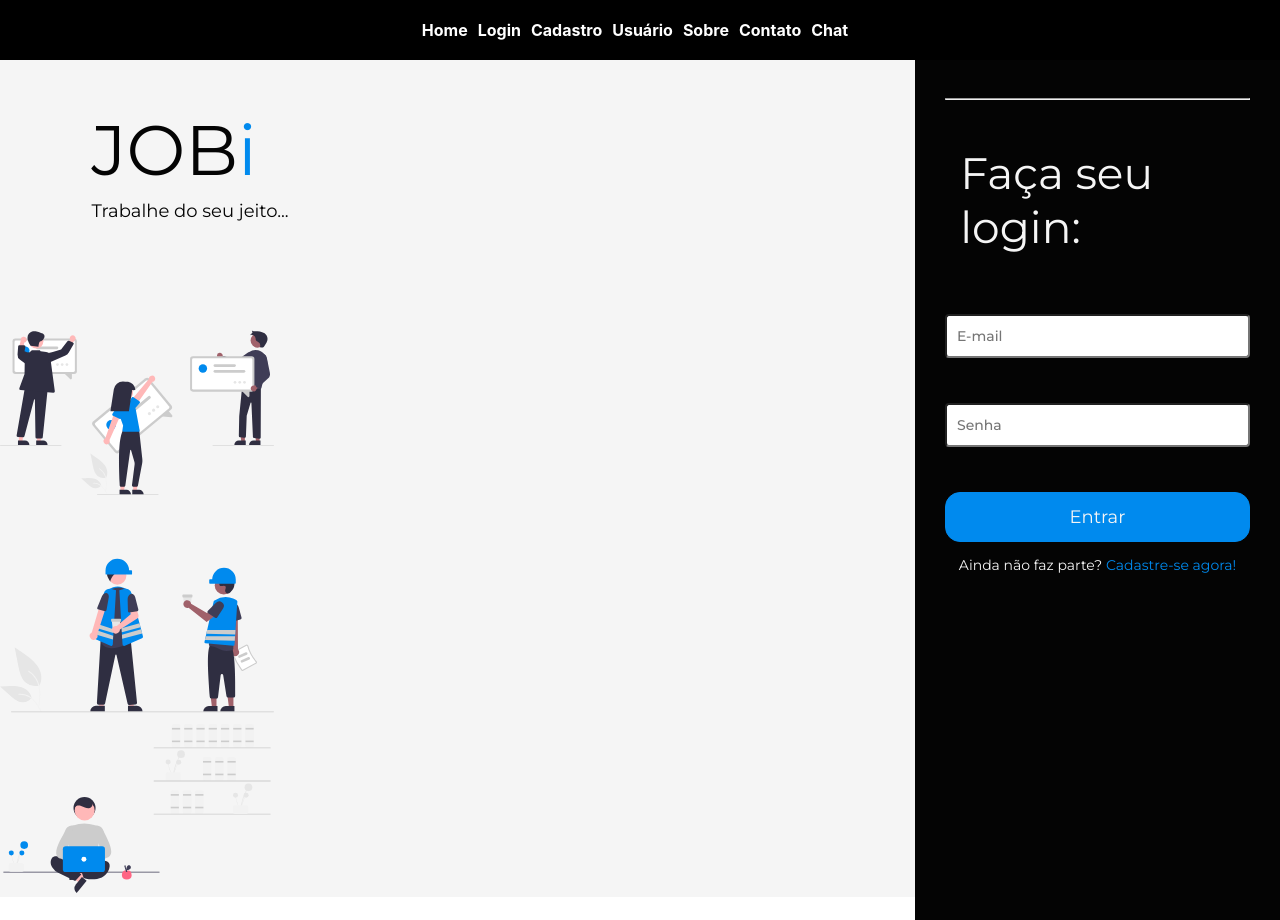
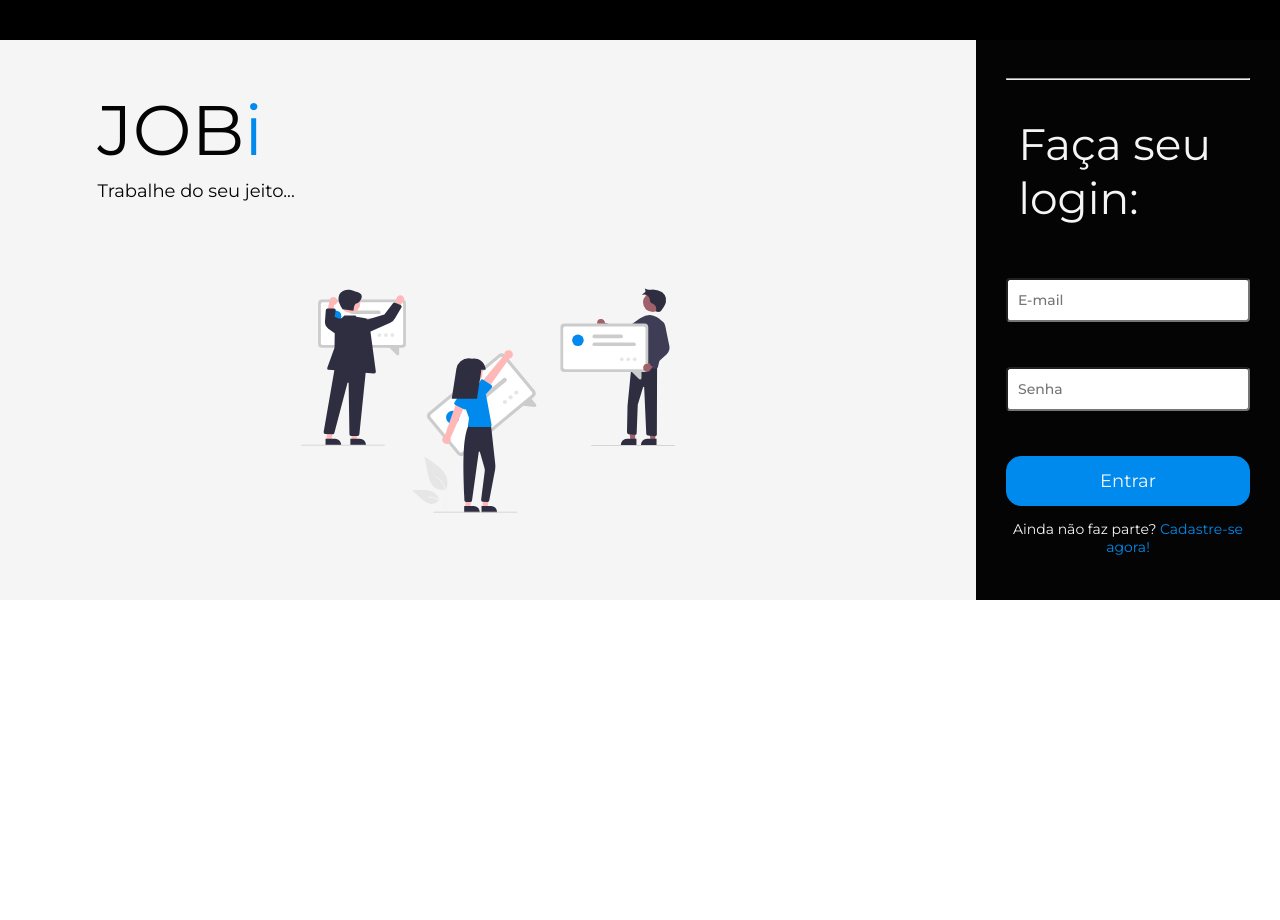
Before and after one commit to ES2-UFPI/JOBi, a React (Create React App) app in the folder frontend/: page /login in a window 1280 px wide. After the commit the page ends 800 px from the top, so only its background shows below. Built offline with nearby package versions, Linux system fonts and the light colour scheme.

Commit message:
Finalizando página de cadastro #36

```diff
--- a/frontend/src/components/Header/index.js
+++ b/frontend/src/components/Header/index.js
@@ -4,6 +4,7 @@ import './Header.css';
 function Header() {
     return (
       <div className="nav">
+        {/*
         <Link to="/">Home</Link>
         <Link to="login">Login</Link>
         <Link to="cadastro">Cadastro</Link>
@@ -11,6 +12,7 @@ function Header() {
         <Link to="sobre">Sobre</Link>
         <Link to="contato">Contato</Link>
         <Link to="chat_temp">Chat</Link>
+        */}
       </div>
     );
   }
--- a/frontend/src/pages/Cadastro/index.js
+++ b/frontend/src/pages/Cadastro/index.js
@@ -17,7 +17,7 @@ function Cadastro() {
     const [ pais, setPais ] = useState('');
 
     //const [ descricao, setDescricao ] = useState('');
-    //const [ status, setStatus ] = useState('');
+    const [ status, setStatus ] = useState('1');
     //const [ img_perfil, setImg_perfil ] = useState('');
     const history = useHistory();
 
@@ -60,20 +60,32 @@ function Cadastro() {
     function handlePaisChange (event) {
         setPais(event.target.value);
     }
+
     function handleCEPChange (event) {
         setCEP(event.target.value);
+    }
+
+    function handleStatusChange (event) {
+        setStatus(event.target.value);
     }
 
     function handleSubmit(event) {
         event.preventDefault();
 
-        axios.post('contratante', {
+        var route = '';
+        if(status === "1"){
+            route = '/prestador';
+        }else{
+            route = 'contratante';
+        }
+
+        axios.post(route, {
             "nome": nome,
             "senha": senha,
             "email": email,
             "telefone": telefone,
             "endereco": endereco,
-            "status": 2
+            "status": status
         })
         .then(function (response) {
             console.log(response);
@@ -98,7 +110,7 @@ function Cadastro() {
 
             localStorage.setItem('userData', JSON.stringify(obj));
 
-            history.push('/contratante');
+            history.push(route);
             })
             .catch(function (error) {
                 console.log(error);
@@ -115,18 +127,29 @@ function Cadastro() {
                     </div>
                 </div>
 
-                <div className='titulo2'>
+                <div className='titulo2' onChange={handleStatusChange}>
                     <h1>Qual o seu objetivo no aplicativo?</h1>
 
                     <label className="container">
-                        <input type="checkbox" checked="checked" />
-                        <span class="checkmark"></span>
+                        <input
+                            name="status"
+                            id="status"
+                            type="radio"
+                            value="1"
+                            defaultChecked={status === "1"}
+                        />
+                        <span className="checkmark"></span>
                         <span className="text">Procurar vagas</span>
                     </label>
 
                     <label className="container">
-                        <input type="checkbox" />
-                        <span class="checkmark"></span>
+                        <input
+                            name="status"
+                            id="status"
+                            type="radio"
+                            value="2"
+                        />
+                        <span className="checkmark"></span>
                         <span className="text">Ofertar vagas de emprego</span>
                     </label>
 
--- a/frontend/src/pages/Login/Login.css
+++ b/frontend/src/pages/Login/Login.css
@@ -2,13 +2,13 @@
 .pagina{
     display: flex;
     flex-direction: row;
-    height: 800px;
+    height: auto;
 }
 
 .informe{
     text-align: left;
     float: left;
-    width: 75%;
+    width: 80%;
     background: #f5f5f5;
     height: auto;
 
@@ -39,7 +39,7 @@
     font-family: 'Montserrat', sans-serif;
     float: right;
     color: #f5f5f5;
-    width: 25%;
+    width: 20%;
     height: 100%;
     background: #040404;
     padding: 30px;
@@ -103,17 +103,17 @@
 }
 .imagens{
     padding-top: 10%;
-    padding-right: 10%;
     background-color: #f5f5f5;
 }
 .work{
-    padding-right: 100px;
+    margin-top: -5%;
     background-color: #f5f5f5;
+    text-align: center;
 }
 .work-chat{
     background-color: #f5f5f5;
-    width: 274px;
-    height: 169px;
+    width: 374px;
+    height: 269px;
 }
 .freela{
     bottom:  20px;
--- a/frontend/src/pages/Login/index.js
+++ b/frontend/src/pages/Login/index.js
@@ -75,13 +75,14 @@ function Login() {
               <div className="work">
               <img className="work-chat" src={work_chat} alt="work_chat"/>
               </div>
+              {/*
               <div className="coffee">
               <img className="coffee-break" src={coffee_break} alt="coffee_break"/>
               </div>
               <div className="freela">
               <img className="freelancer" src={freelancer} alt="freelancer"/>
               </div>
-
+              */}
         </div>
       </div>
       <div className="login">
```
